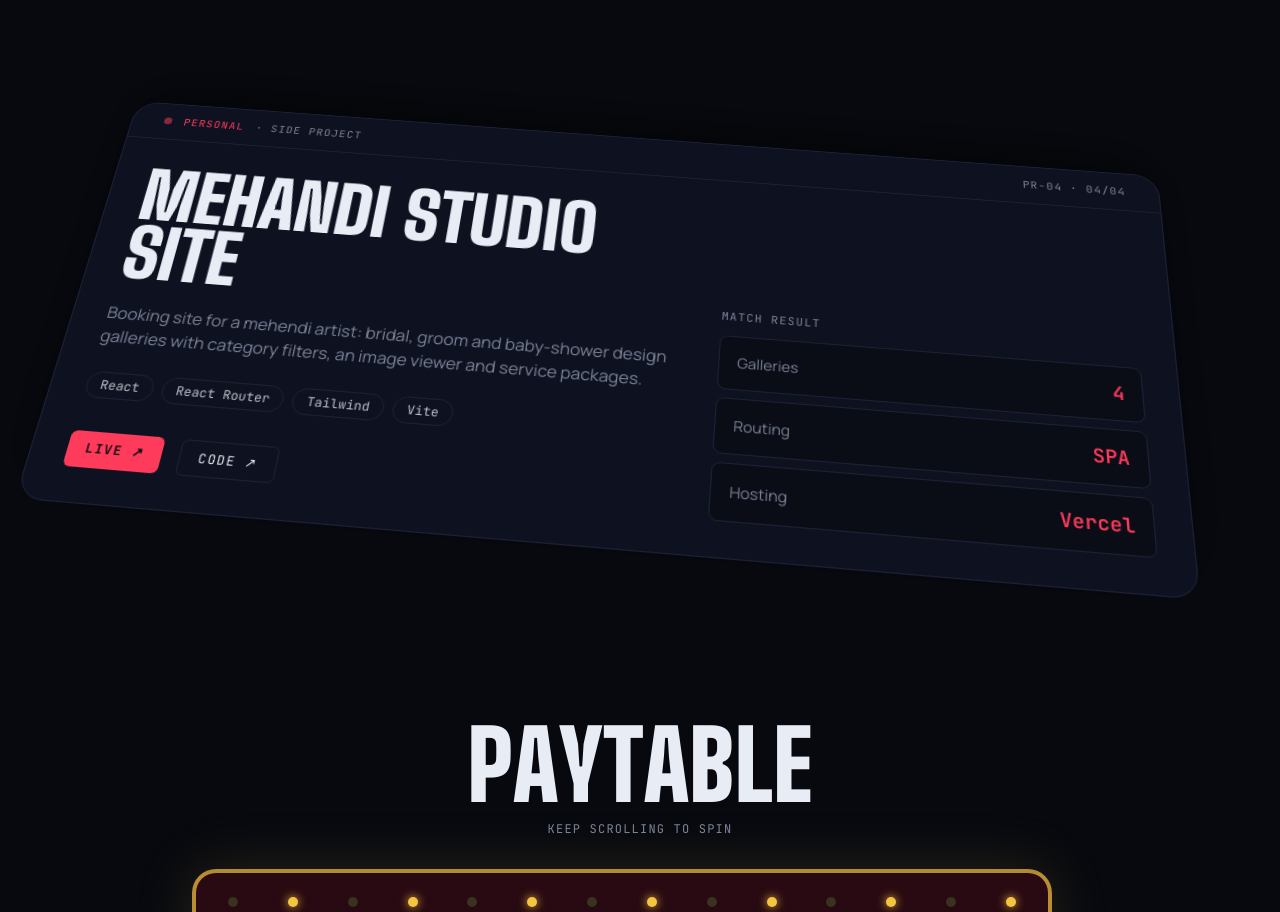
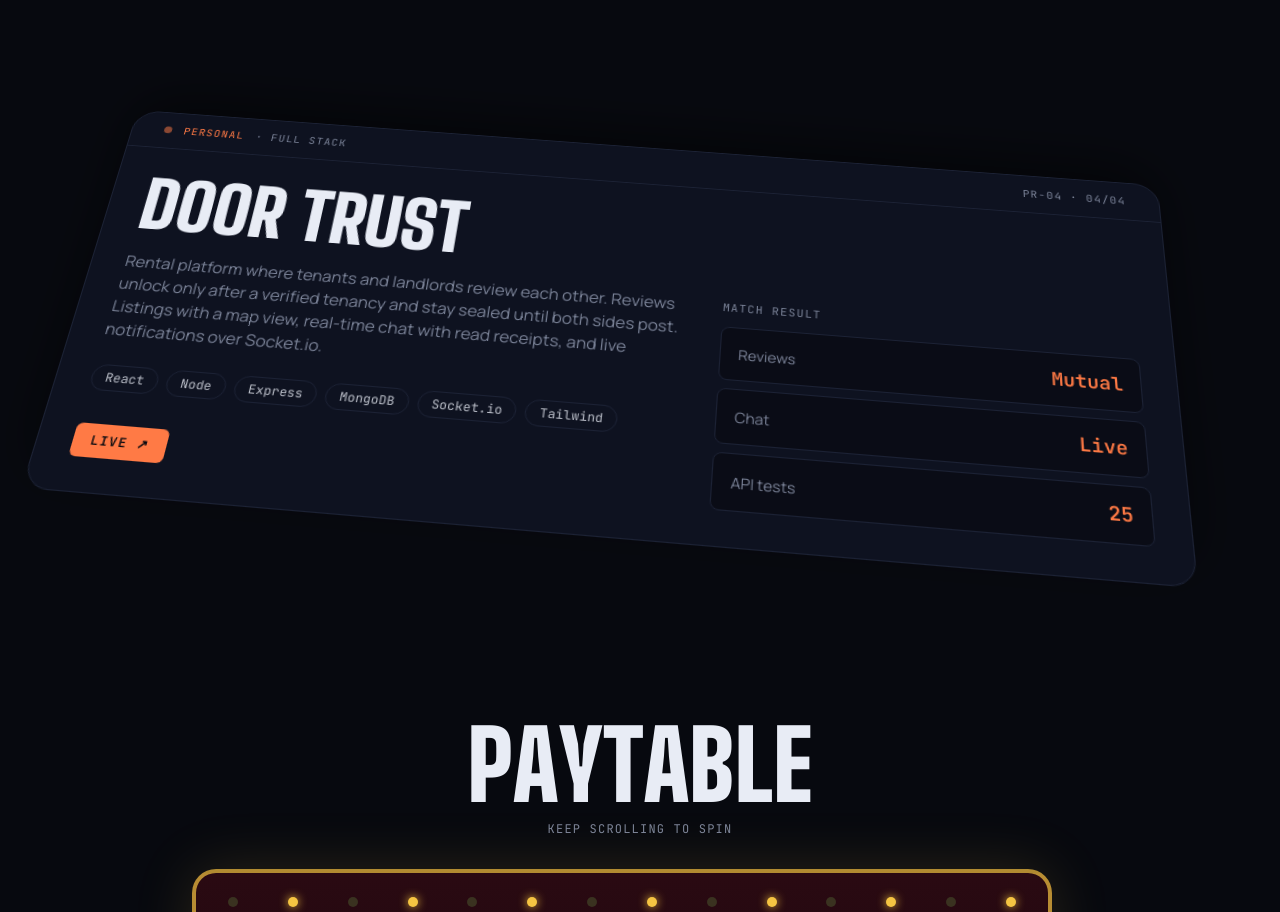
Before and after one commit to krishnpalchouhan2003-tech/portfolio, a React (Vite) app: page / in a window 1280 px wide. Shown: the part 5720-6632 px from the top of the page. Built offline with nearby package versions, Linux system fonts and the light colour scheme.

Commit message:
Replace Mehandi project with Door Trust

```diff
--- a/src/data.js
+++ b/src/data.js
@@ -74,15 +74,15 @@ export const projects = [
   {
     code: 'PR-04',
     league: 'Personal',
-    year: 'Side project',
-    title: 'Mehandi Studio Site',
+    year: 'Full stack',
+    title: 'Door Trust',
     blurb:
-      'Booking site for a mehendi artist: bridal, groom and baby-shower design galleries with category filters, an image viewer and service packages.',
-    stack: ['React', 'React Router', 'Tailwind', 'Vite'],
-    markets: [['Galleries', '4'], ['Routing', 'SPA'], ['Hosting', 'Vercel']],
-    accent: '#ff3b5c',
-    live: 'https://mehandi-webside.vercel.app',
-    repo: 'https://github.com/krishnpalchouhan2003-tech/Mehandi-webside',
+      'Rental platform where tenants and landlords review each other. Reviews unlock only after a verified tenancy and stay sealed until both sides post. Listings with a map view, real-time chat with read receipts, and live notifications over Socket.io.',
+    stack: ['React', 'Node', 'Express', 'MongoDB', 'Socket.io', 'Tailwind'],
+    markets: [['Reviews', 'Mutual'], ['Chat', 'Live'], ['API tests', '25']],
+    accent: '#ff7a45',
+    live: 'https://doortrust.onrender.com',
+    repo: null, // private repo
   },
 ]
 
```
